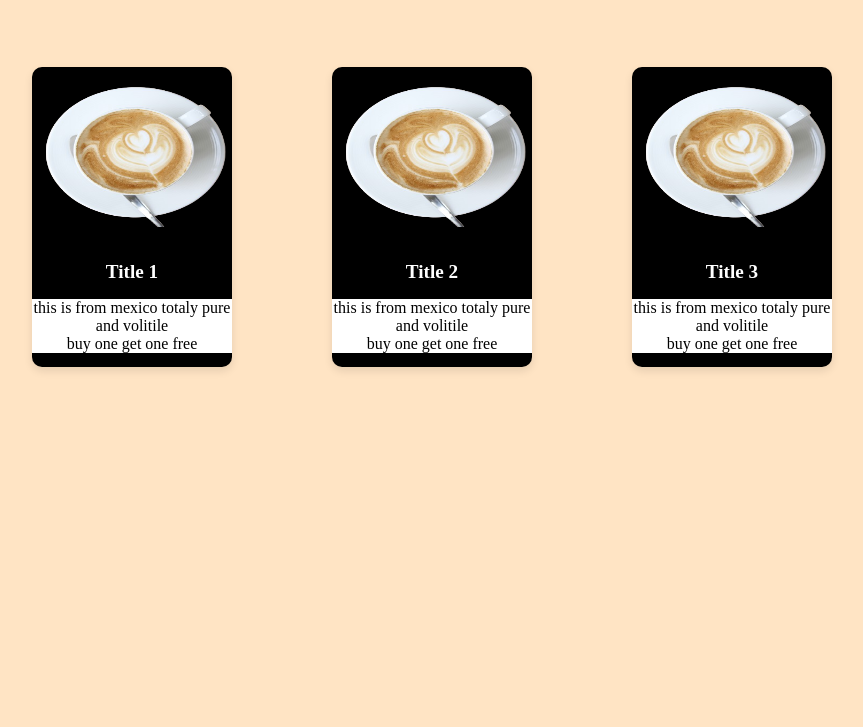
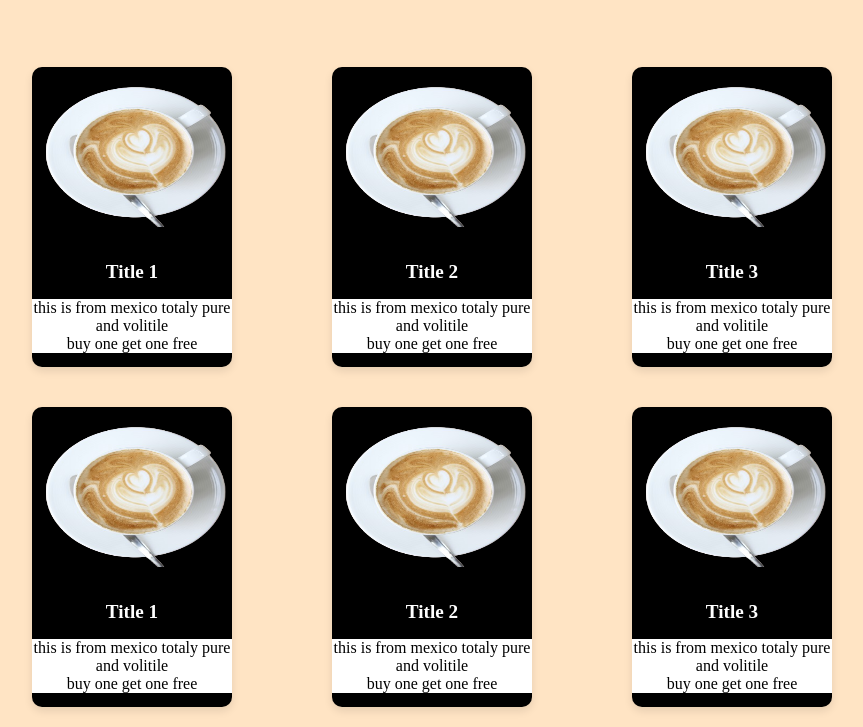
Before and after one commit to moeed038ulazeem/coffe-task, a plain HTML site: page index.html in a window 1280 px wide. Shown: the part 596-1323 px from the top of the page, without its empty margins (98-961 px from the left). Before the commit the page ends 983 px from the top, so only its background shows below. Drawn offline with Linux system fonts and the light colour scheme.

Commit message:
coffe second row b done

```diff
--- a/index.html
+++ b/index.html
@@ -71,6 +71,41 @@
 
 
       <!----ye dosrai dafa-->
+      <div class="card-container">
+        <div class="card">
+            <img src="./images/flat_white-removebg-preview.png" alt="Image 1" class="card-image">
+            <br>
+            <br>
+            <br>
+            <br>
+            <h2 class="card-title">Title 1</h2>
+            <p class="paragraph">this is from mexico totaly pure and volitile <br>
+              buy one get one free</p>
+        </div>
+        <div class="card">
+            <img src="./images/flat_white-removebg-preview.png" alt="Image 2" class="card-image">
+            <br>
+            <br>
+            <br>
+            <br>
+
+
+            <h2 class="card-title">Title 2</h2>
+              <p class="paragraph">this is from mexico totaly pure and volitile <br>
+                buy one get one free</p>
+        </div>
+        <div class="card">
+            <img src="./images/flat_white-removebg-preview.png" alt="Image 3" class="card-image">
+            <br>
+            <br>
+            <br>
+            <br>
+            <h2 class="card-title">Title 3</h2>
+            <p class="paragraph">this is from mexico totaly pure and volitile <br>
+            buy one get one free</p>
+        </div>
+    </div>
+
 
 
 </body>
```
